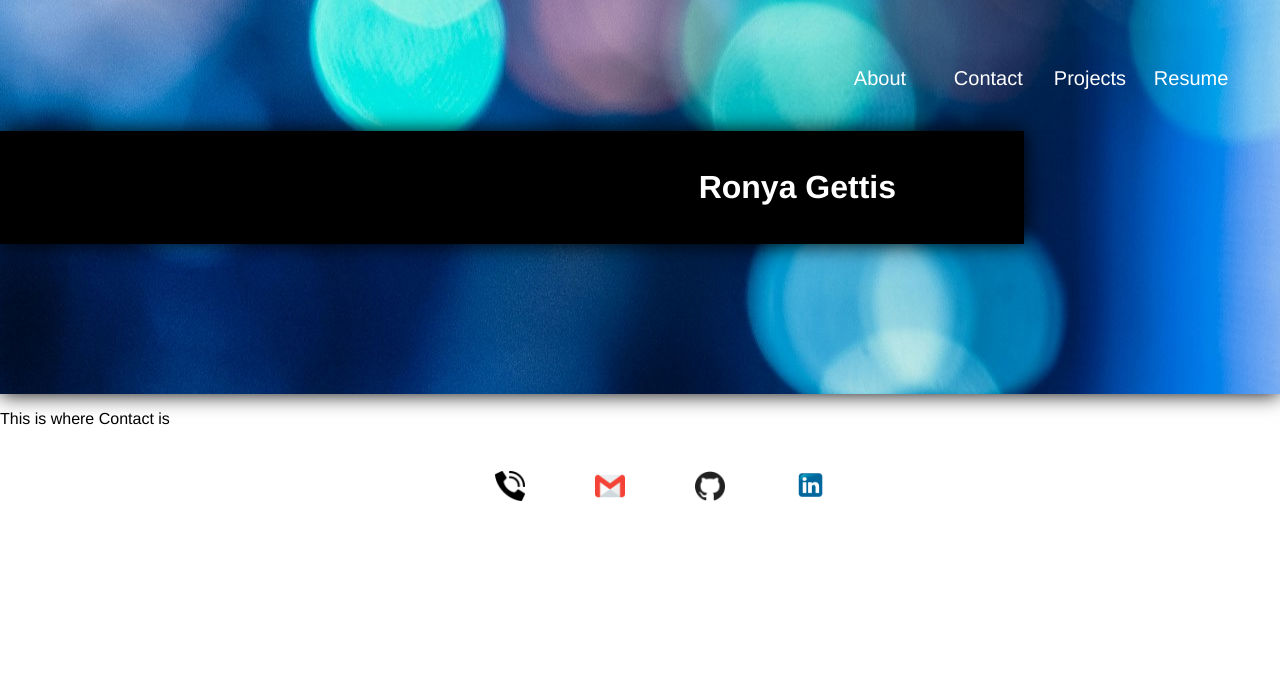
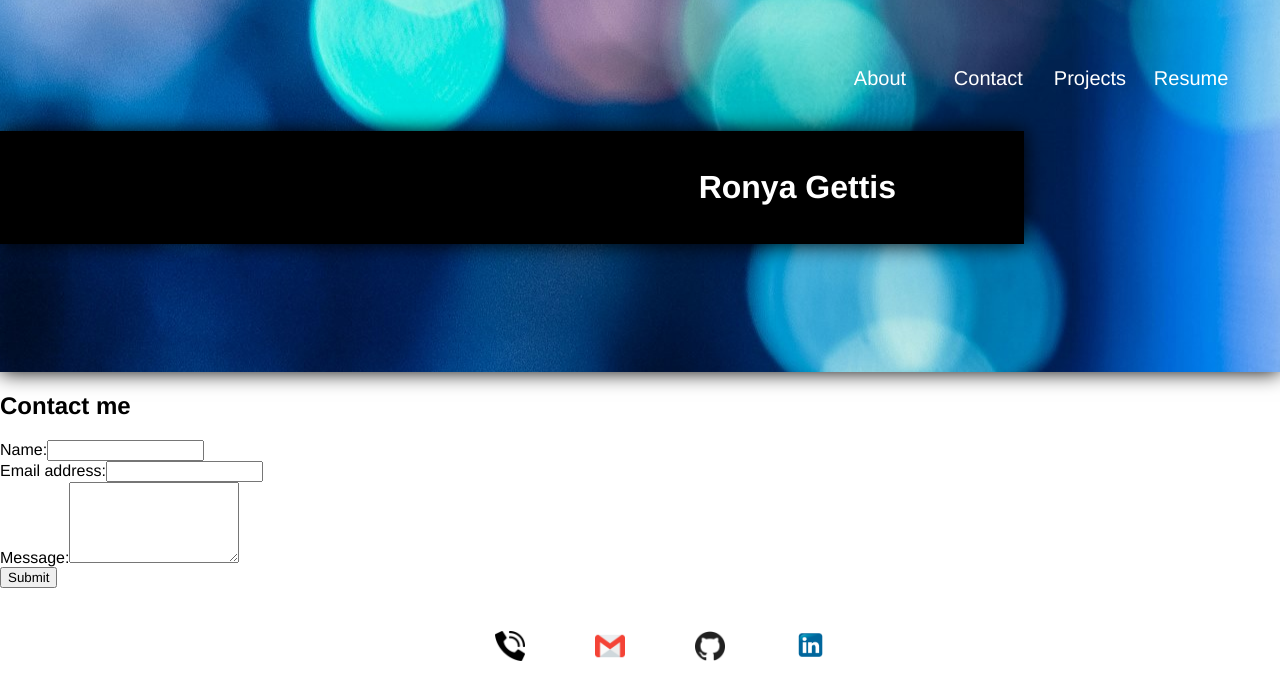
Before and after one commit to klmirg/ronya-react-portfolio, a React (Create React App) app: page /contact in a window 1280 px wide. Shown: the top 700 px of the page. Built offline with nearby package versions, Linux system fonts and the light colour scheme.

Commit message:
working on the contact form

```diff
--- a/src/App.js
+++ b/src/App.js
@@ -2,7 +2,7 @@ import React from 'react';
 import { BrowserRouter as Router, Route } from 'react-router-dom';
 // import Nav from './components/Nav'
 import About from './components/About'
-import Contact from './pages/Contact'
+import ContactForm from './pages/Contact'
 import Footer from './components/Footer'
 import Header from './components/Header'
 import Projects from './pages/Projects'
@@ -23,10 +23,10 @@ function App() {
     <div>
       <Header></Header>
       {/* <About></About> */}
-      {/* <Contact></Contact> */}
+      {/* <ContactForm></ContactForm> */}
       <div>
         <Route exact path="/" component={About} />
-        <Route exact path="/contact" component={Contact} />
+        <Route exact path="/contact" component={ContactForm} />
         <Route exact path="/projects" component={Projects} />
         <Route exact path="/resume" component={Resume} />
       </div>
--- a/src/components/Footer/index.js
+++ b/src/components/Footer/index.js
@@ -20,7 +20,7 @@ function Footer () {
         </li>
         <li>
           <a href="https://www.linkedin.com/in/ronya-gettis-267b91220/">
-          <img src={require("../../assets/images/Linkedin_symbol_transparent.png")} alt="Linkedin logo" class="linkedinlogo"/></a>
+          <img src={require("../../assets/images/Linkedin_symbol_transparent.png")} alt="Linkedin logo" className="linkedinlogo"/></a>
         </li>
       </ul>
     </div>
--- a/src/components/Header/Header.css
+++ b/src/components/Header/Header.css
@@ -26,6 +26,7 @@ header {
   padding-right: 10%;
   margin-top: 0%;
   padding-top: 3%;
+  margin-bottom: 0%;
   box-shadow: 0 0 20px rgba(0, 0, 0, 1);
 }
 
--- a/src/pages/Contact/index.js
+++ b/src/pages/Contact/index.js
@@ -1,13 +1,41 @@
-import React from 'react';
+import React, { useState } from 'react';
+import { validateEmail } from '../../utils/helpers';
 
-function Contact () {
+function ContactForm () {
 
+  const [formState, setFormState] = useState({ name: '', email: '', message: '' });
+  const { name, email, message } = formState;
+
+  function handleChange(e) {
+    setFormState({...formState, [e.target.name]: e.target.value })
+  }
+  // console.log(formState)
+
+  function handleSubmit(e) {
+    e.preventDefault();
+    console.log(formState);
+  }
   return (
-    <div>
-      <p> This is where Contact is</p>
-    </div>
+    <section>
+      <h2>Contact me</h2>
+      <form id="contact-form" onSubmit={handleSubmit}>
+        <div>
+          <label htmlFor="name">Name:</label>
+          <input type="text" defaultValue={name} onChange={handleChange} name="name" />
+        </div>
+        <div>
+          <label htmlFor="email">Email address:</label>
+          <input type="email" defaultValue={email} onChange={handleChange} name="email"  />
+        </div>
+        <div>
+          <label htmlFor="message">Message:</label>
+          <textarea name="message" defaultValue={message} onChange={handleChange} rows="5"/>
+        </div>
+        <button type="submit">Submit</button>
+      </form>
+    </section>
   );
 }
 
 
-export default Contact;
+export default ContactForm;
--- /dev/null
+++ b/src/utils/helpers.js
@@ -0,0 +1,4 @@
+export function validateEmail(email) {
+  var re = /^(([^<>()[\]\\.,;:\s@"]+(\.[^<>()[\]\\.,;:\s@"]+)*)|(".+"))@((\[[0-9]{1,3}\.[0-9]{1,3}\.[0-9]{1,3}\.[0-9]{1,3}\])|(([a-zA-Z\-0-9]+\.)+[a-zA-Z]{2,}))$/;
+  return re.test(String(email).toLowerCase());
+}
```
